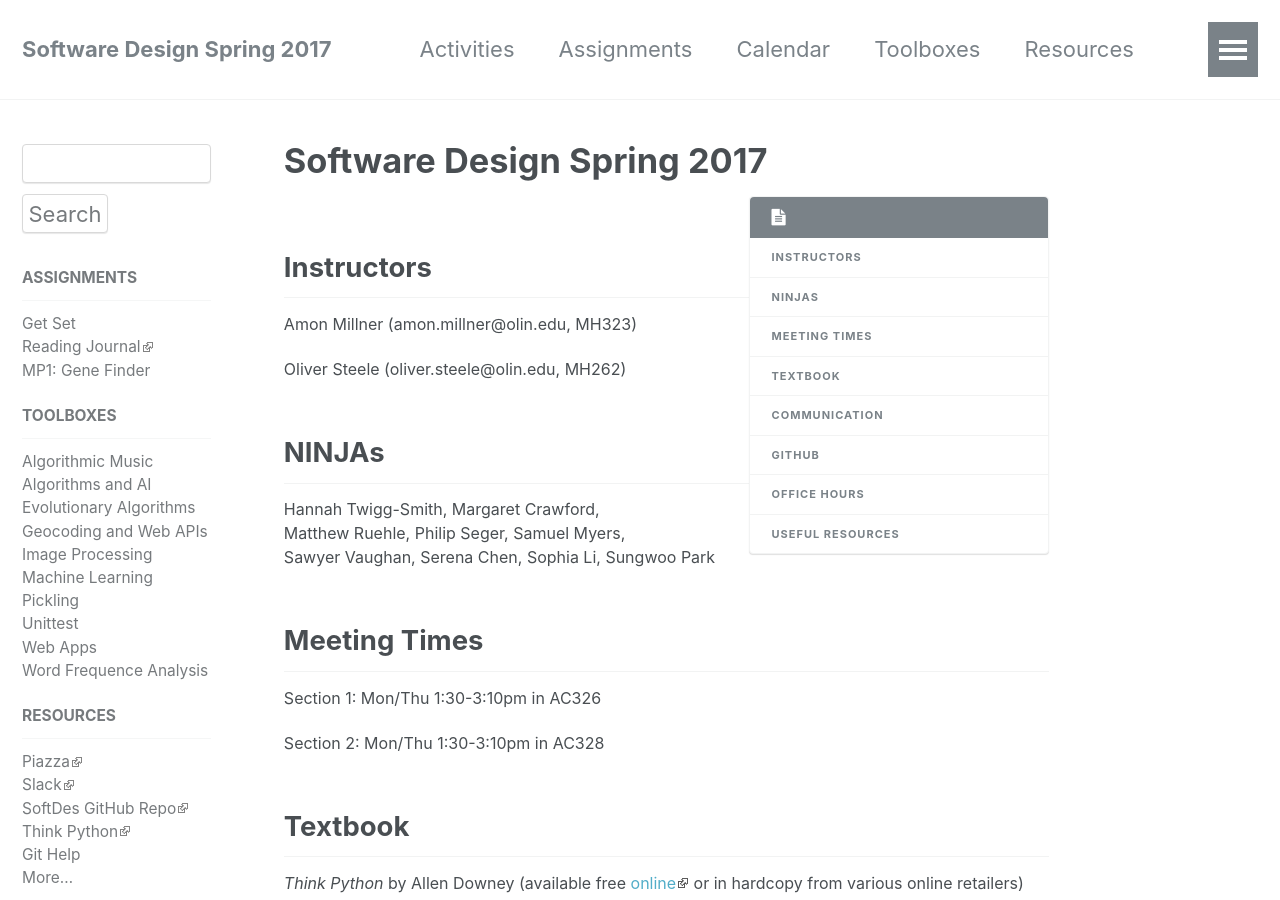
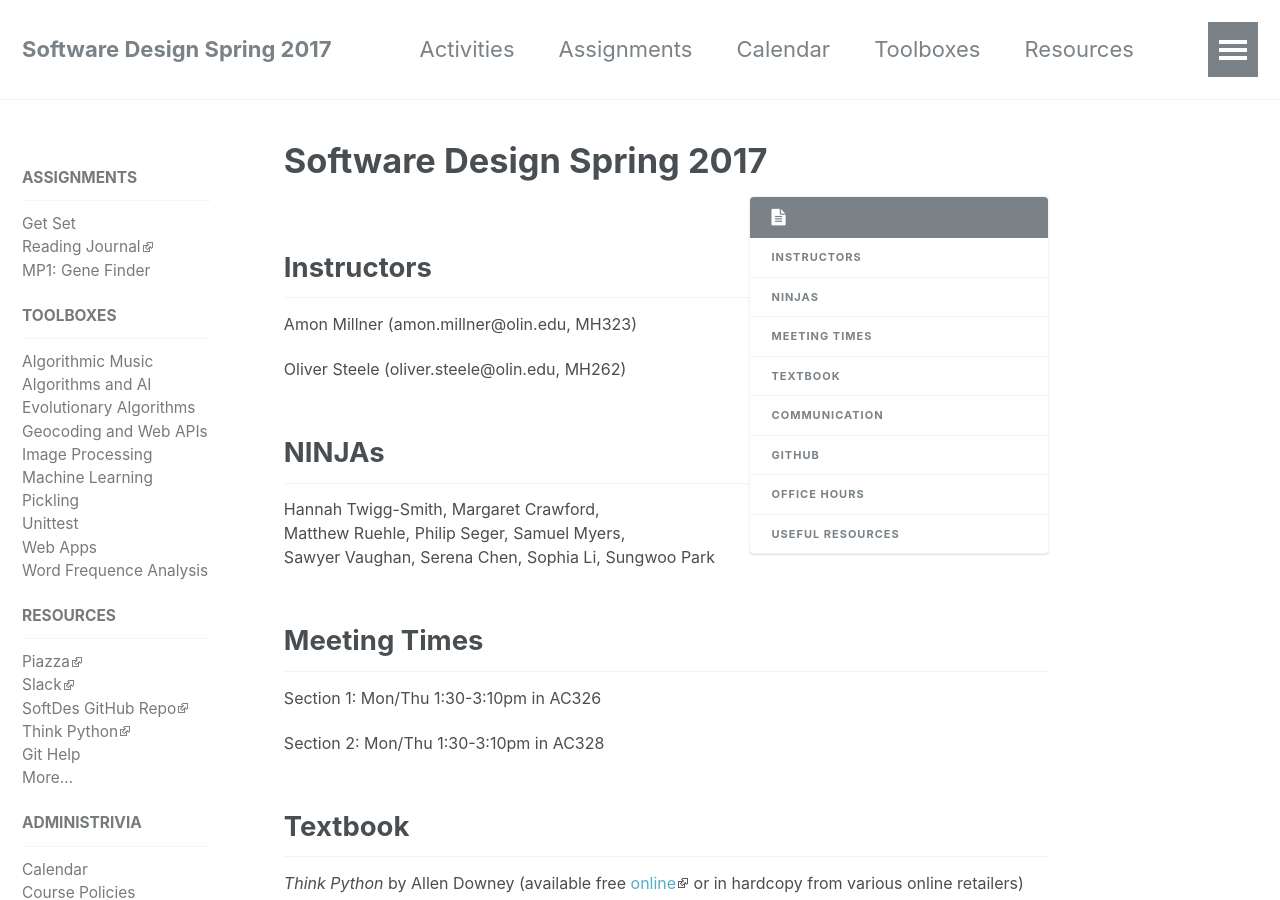
Before and after one commit to sd17spring/sd17spring.github.io, a Jekyll site: the page built from index.md, in a window 1280 px wide and 900 px high. Built offline with Jekyll 4.4.1, drawn with Linux system fonts in a browser that asks for light colours.

Commit message:
disable site search

```diff
--- a/_config.yml
+++ b/_config.yml
@@ -18,6 +18,7 @@
 slack:
   team: olin
   channel: softdes17spring
+# site_search: true
 
 collections:
   assignments:
--- a/_includes/sidebar.html
+++ b/_includes/sidebar.html
@@ -2,12 +2,14 @@
   <div class="sidebar sticky">
   {% if page.author_profile or layout.author_profile %}{% include author-profile.html %}{% endif %}
   {% if page.sidebar %}
+      {% if site.site_search %}
         <div id="search">
           <form role="search" method="get" action="/search/">
             <input id="searchString" name="searchString" type="text">
             <input id="searchButton" name="googleSearchName" type="submit" value="Search">
           </form>
         </div>
+      {% endif %}
       {% for s in page.sidebar %}
       {% if s.image %}
         <img src=
```
Lines whose indentation alone changed are shown as unchanged.
